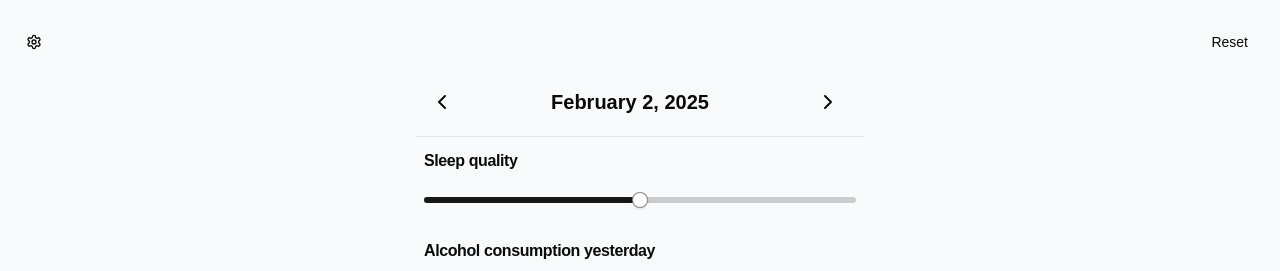
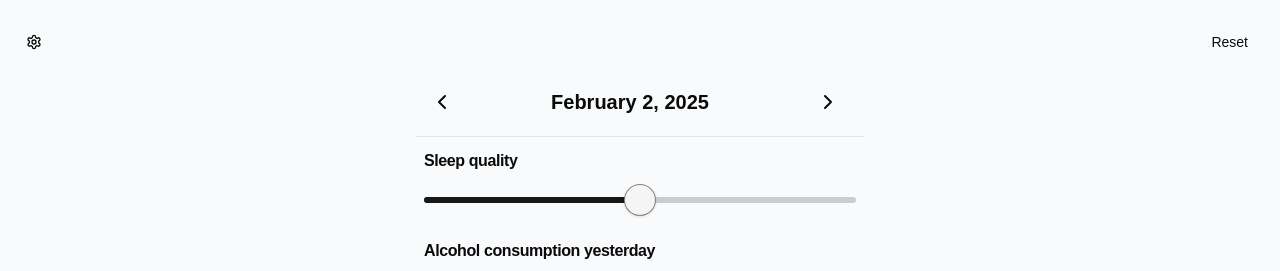
Before and after one commit to ThomasStock/tracker, a React (Vite) app: page / in a window 1280 px wide. Shown: the top 271 px of the page. Built offline with nearby package versions, Linux system fonts and the light colour scheme.

Commit message:
bigger slider

```diff
--- a/src/components/ui/slider.tsx
+++ b/src/components/ui/slider.tsx
@@ -1,26 +1,18 @@
-import * as React from "react"
-import * as SliderPrimitive from "@radix-ui/react-slider"
+import * as React from "react";
+import * as SliderPrimitive from "@radix-ui/react-slider";
 
-import { cn } from "@/lib/utils"
+import { cn } from "@/lib/utils";
 
-const Slider = React.forwardRef<
-  React.ElementRef<typeof SliderPrimitive.Root>,
-  React.ComponentPropsWithoutRef<typeof SliderPrimitive.Root>
->(({ className, ...props }, ref) => (
-  <SliderPrimitive.Root
-    ref={ref}
-    className={cn(
-      "relative flex w-full touch-none select-none items-center",
-      className
-    )}
-    {...props}
-  >
-    <SliderPrimitive.Track className="relative h-1.5 w-full grow overflow-hidden rounded-full bg-primary/20">
-      <SliderPrimitive.Range className="absolute h-full bg-primary" />
-    </SliderPrimitive.Track>
-    <SliderPrimitive.Thumb className="block h-4 w-4 rounded-full border border-primary/50 bg-background shadow transition-colors focus-visible:outline-none focus-visible:ring-1 focus-visible:ring-ring disabled:pointer-events-none disabled:opacity-50" />
-  </SliderPrimitive.Root>
-))
-Slider.displayName = SliderPrimitive.Root.displayName
+const Slider = React.forwardRef<React.ElementRef<typeof SliderPrimitive.Root>, React.ComponentPropsWithoutRef<typeof SliderPrimitive.Root>>(
+  ({ className, ...props }, ref) => (
+    <SliderPrimitive.Root ref={ref} className={cn("relative flex w-full touch-none select-none items-center", className)} {...props}>
+      <SliderPrimitive.Track className="relative h-1.5 w-full grow overflow-hidden rounded-full bg-primary/20">
+        <SliderPrimitive.Range className="absolute h-full bg-primary" />
+      </SliderPrimitive.Track>
+      <SliderPrimitive.Thumb className="block size-8 rounded-full border border-primary/50 bg-accent shadow transition-colors focus-visible:outline-none focus-visible:ring-1 focus-visible:ring-ring disabled:pointer-events-none disabled:opacity-50" />
+    </SliderPrimitive.Root>
+  )
+);
+Slider.displayName = SliderPrimitive.Root.displayName;
 
-export { Slider }
+export { Slider };
```
